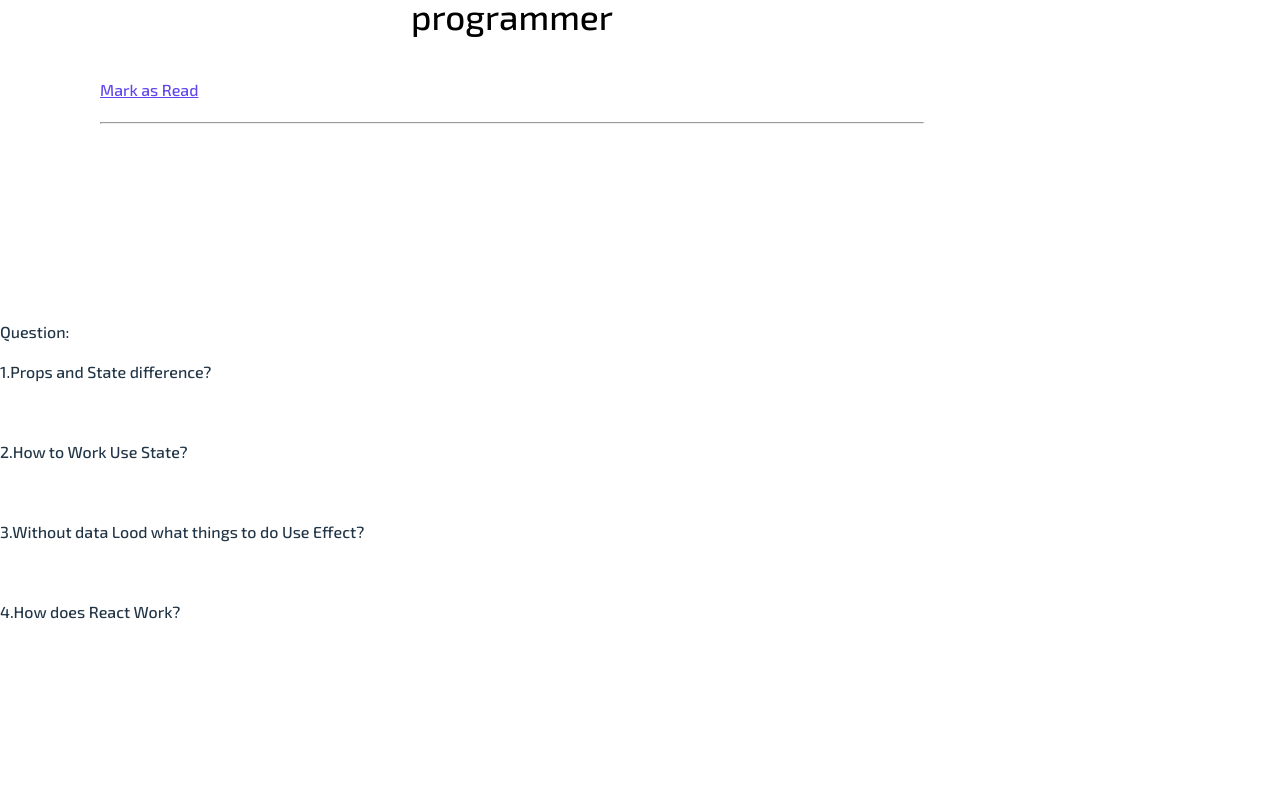
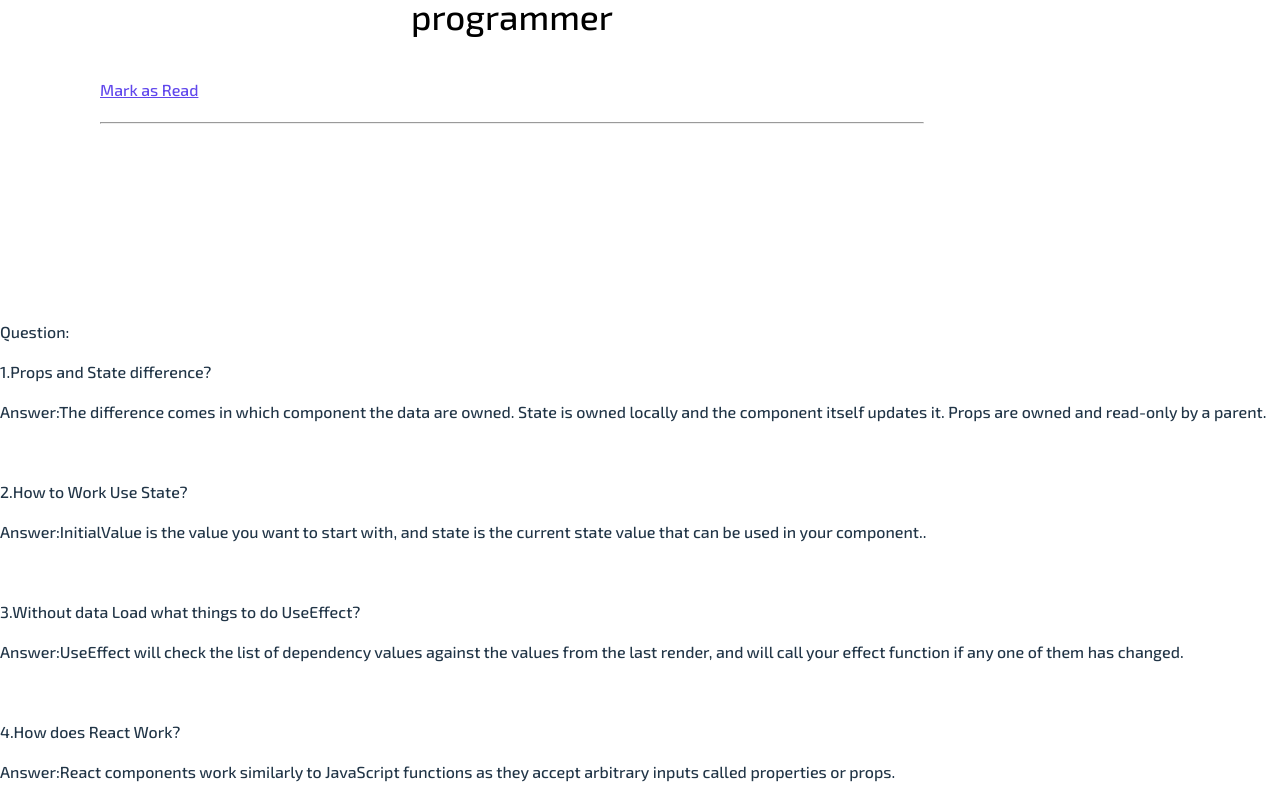
Before and after one commit to shakilahmedshuvo/Knowledge-Cafe, a React (Vite) app: page / in a window 1280 px wide. Shown: the part 3154-3954 px from the top of the page. Before the commit the page ends 3794 px from the top, so only its background shows below. Built offline with nearby package versions, Linux system fonts and the light colour scheme.

Commit message:
add question answer

```diff
--- a/src/components/Footer/Footer.jsx
+++ b/src/components/Footer/Footer.jsx
@@ -5,16 +5,16 @@ const Footer = () => {
         <div>
             <p>Question:</p>
             <p>1.Props and State difference?</p>
-            <p></p>
+            <p>Answer:The difference comes in which component the data are owned. State is owned locally and the component itself updates it. Props are owned and read-only by a parent. </p>
             <br />
             <p>2.How to Work Use State?</p>
-            <p></p>
+            <p>Answer:InitialValue is the value you want to start with, and state is the current state value that can be used in your component..</p>
             <br />
-            <p>3.Without data Lood what things to do Use Effect?</p>
-            <p></p>
+            <p>3.Without data Load what things to do UseEffect?</p>
+            <p>Answer:UseEffect will check the list of dependency values against the values from the last render, and will call your effect function if any one of them has changed.</p>
             <br />
             <p>4.How does React Work?</p>
-            <p></p>
+            <p>Answer:React components work similarly to JavaScript functions as they accept arbitrary inputs called properties or props. </p>
         </div>
     );
 };
```
